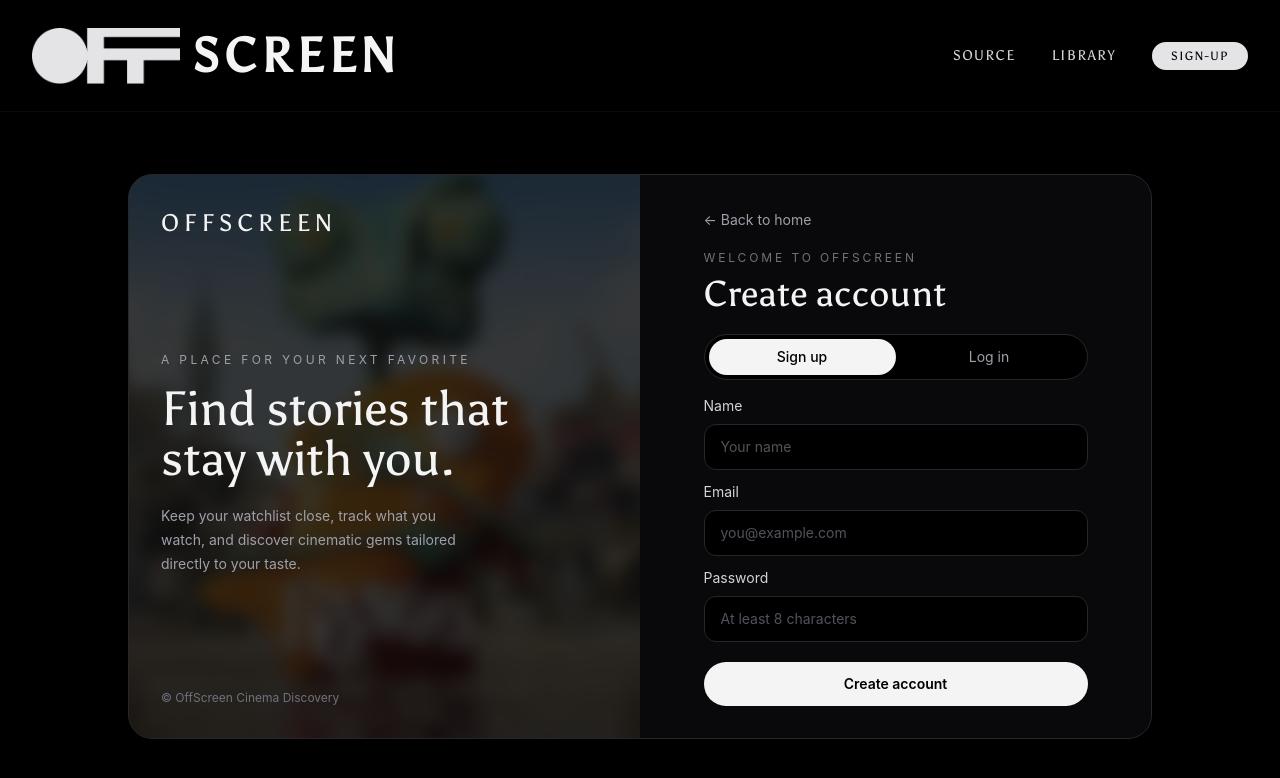
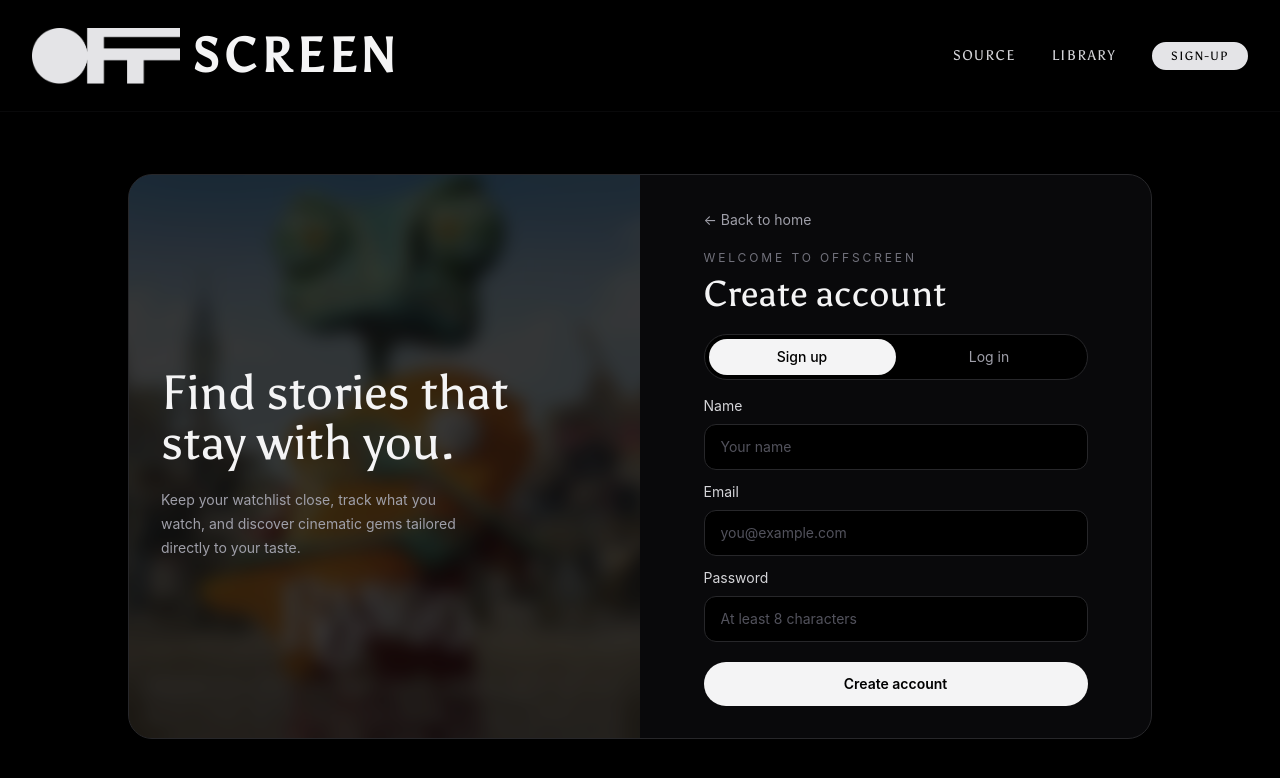
Before and after one commit to Ayaankhan224/offscreen, a React (Vite) app in the folder frontend/: page /signup in a window 1280 px wide. Shown: the top 778 px of the page. Built offline with nearby package versions, Linux system fonts and the light colour scheme; no server answers.

Commit message:
configured backend vercel setup

```diff
--- a/frontend/src/pages/Signup.jsx
+++ b/frontend/src/pages/Signup.jsx
@@ -67,15 +67,15 @@ const Signup = () => {
             className='absolute inset-0 h-full w-full scale-110 object-cover opacity-45 blur-sm'
           />
           <div className='absolute inset-0 bg-black/55' />
-          <div className='relative font-[asul] text-2xl tracking-[0.2em]'>OFFSCREEN</div>
+          <div className='relative font-[asul] text-2xl tracking-[0.2em]'></div>
           <div className='relative max-w-sm'>
-            <p className='mb-4 text-xs uppercase tracking-[0.28em] text-zinc-400'>A place for your next favorite</p>
+            <p className='mb-4 text-xs uppercase tracking-[0.28em] text-zinc-400'></p>
             <h1 className='font-[asul] text-5xl leading-[1.05]'>Find stories that stay with you.</h1>
             <p className='mt-5 max-w-xs text-sm leading-6 text-zinc-400'>
               Keep your watchlist close, track what you watch, and discover cinematic gems tailored directly to your taste.
             </p>
           </div>
-          <p className='relative text-xs text-zinc-500'>© OffScreen Cinema Discovery</p>
+          <p className='relative text-xs text-zinc-500'></p>
         </div>
 
         <div className='flex items-center justify-center p-6 sm:p-8'>
```
Also changed, not shown: 2 other files (tests, documents, lock files or other folders).
